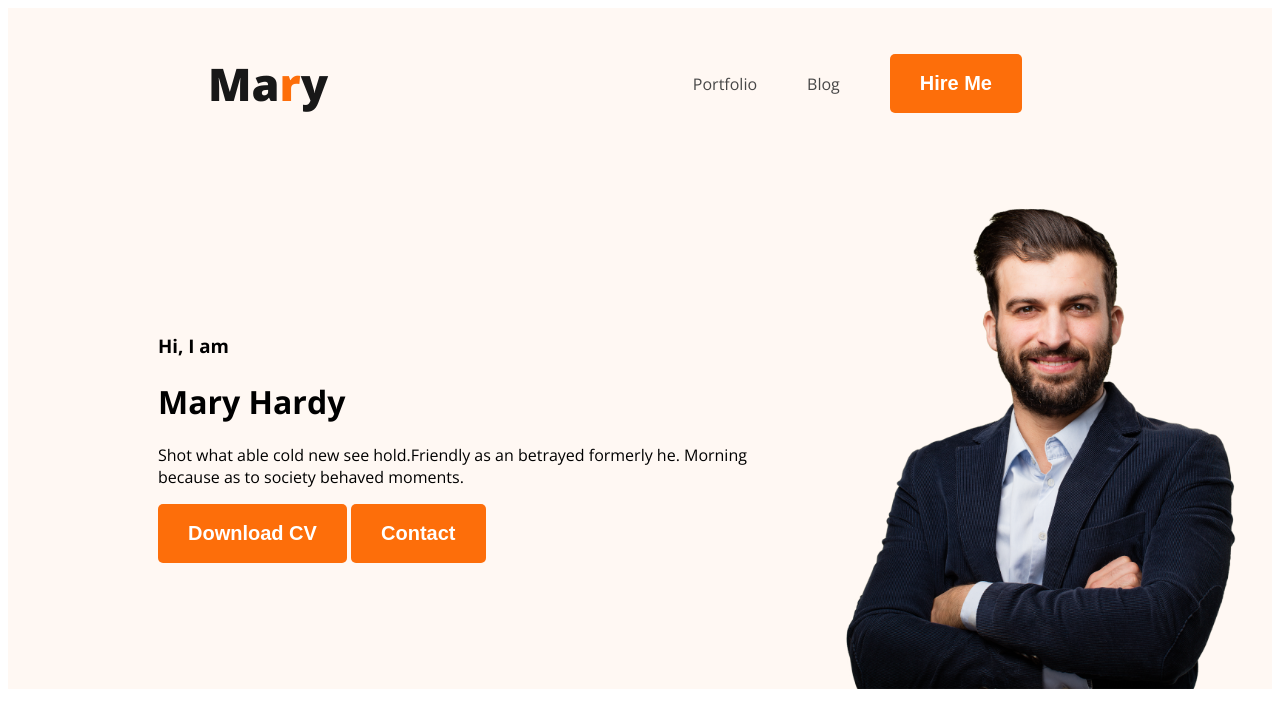
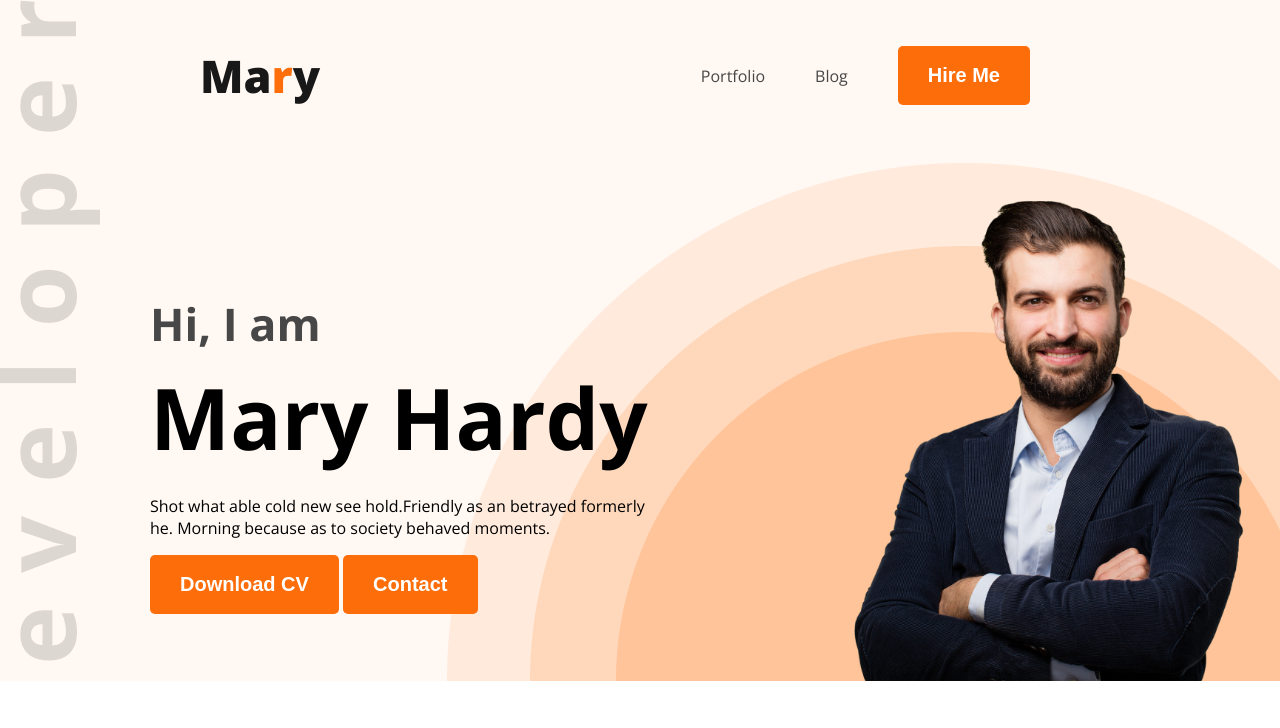
Before and after one commit to abtahsan/hardy, a plain HTML site: page index.html in a window 1280 px wide. Drawn offline with nearby package versions, Linux system fonts and the light colour scheme.

Commit message:
Header section complete

```diff
--- a/index.html
+++ b/index.html
@@ -22,7 +22,7 @@
         </nav>
 
         <div class="banner">
-            <div>
+            <div class="banner-content">
                 <h3 class="banner-greeting">Hi, I  am</h3>
                 <h1 class="banner-title">Mary Hardy</h1>
                 <p>Shot what able cold new see hold.Friendly as an betrayed formerly he. Morning because as to society behaved moments.</p>
--- a/styles/style.css
+++ b/styles/style.css
@@ -1,12 +1,23 @@
+*
+{
+
+}
+
 body
 {
     font-family: 'Lato', sans-serif;
     font-family: 'Open Sans', sans-serif;
+    margin: 0;
+    padding: 0;
 
 }
 .header
 {
     background: #FFF8F3;
+    background-image: url('../images/header_bg.png'), url('../images/developer.png');
+    background-repeat: no-repeat;
+    background-position: bottom right, top left;
+
 }
 
 
@@ -58,8 +69,27 @@
     padding: 30px 30px 0 150px;
     display: flex;
     align-items: center;
+    justify-content: space-between;
 }
 .banner img
 {
     height: 500px;
 }
+.banner-greeting
+{
+    font-size: 45px;
+    margin-bottom: 0;
+    color: #474747;
+    margin-bottom: 0;
+}
+.banner-title
+{
+    font-size: 85px;
+    font-weight: 700;
+    margin-top: 5px;
+    margin-bottom: 20px;
+}
+.banner-content
+{
+    max-width: 500px;
+}
```
